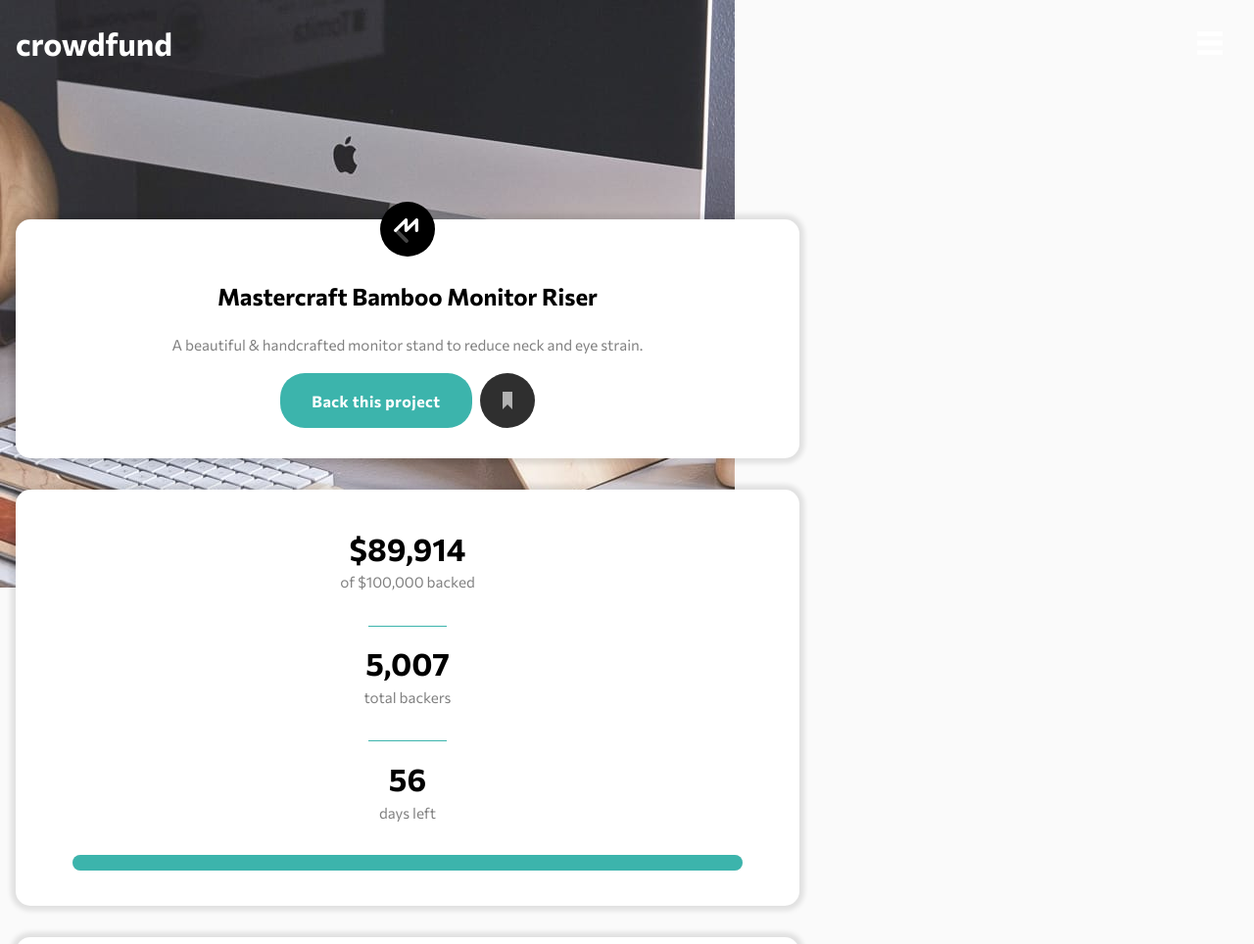
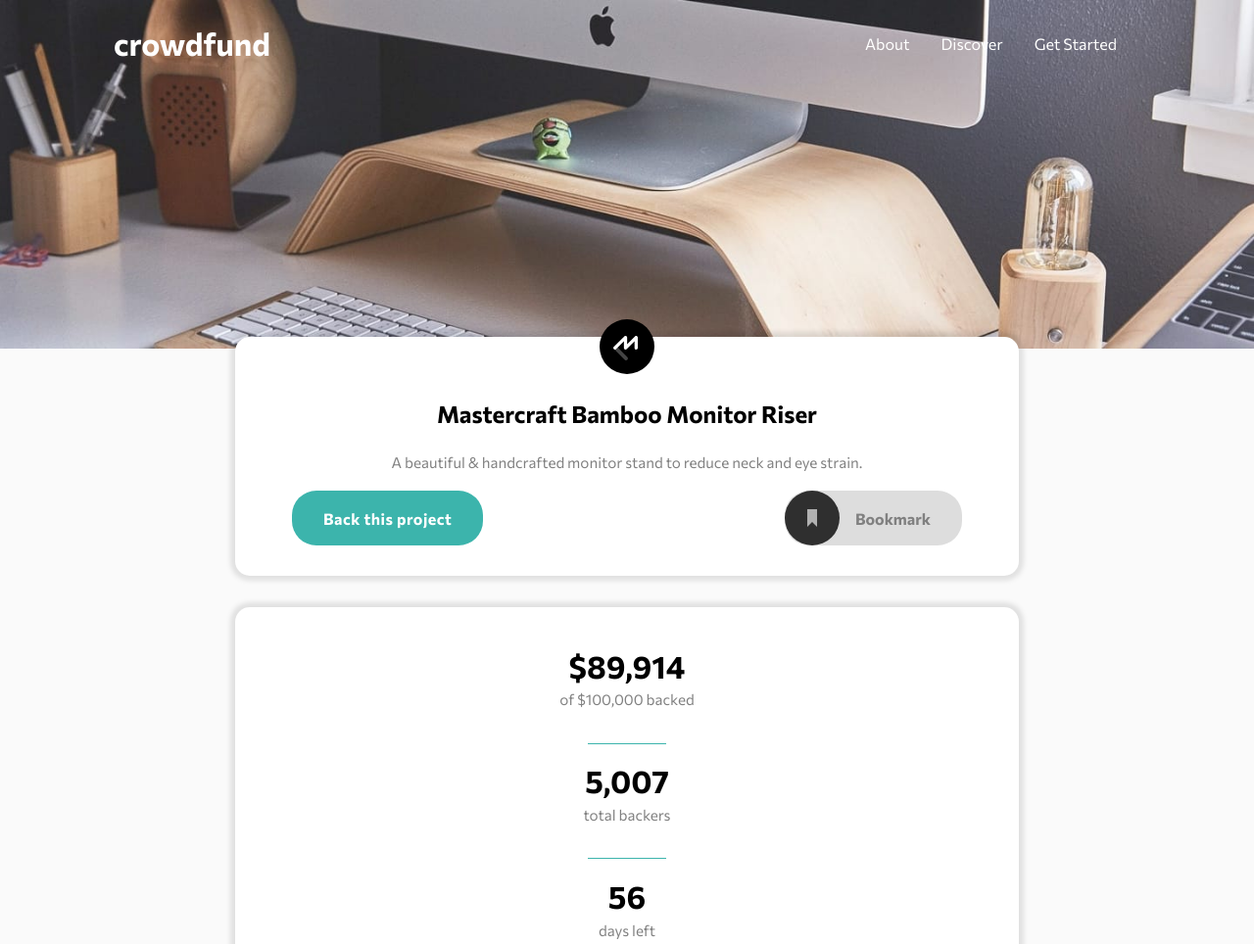
Before and after one commit to kamilp522/crowdfunding-page, a website built with Parcel: page src/index.html in a window 1280 px wide. Shown: the top 964 px of the page at 98% size. Built offline with nearby package versions, Linux system fonts and the light colour scheme.

Commit message:
bdesktop in progress

```diff
--- a/src/index.html
+++ b/src/index.html
@@ -15,6 +15,7 @@
 </head>
 
 <body>
+  <div class="website-wrapper">
     <aside class="sidebar">
       <div class="sidebar-wrapper">
         <ul class="sidebar-menu">
@@ -30,6 +31,11 @@
       </div>
       <nav>
         <a href="#" class="header-logo">crowdfund</a>
+        <ul class="header-menu">
+          <li><a href="#">About</a></li>
+          <li><a href="#">Discover</a></li>
+          <li><a href="#">Get Started</a></li>
+        </ul>
         <div class="header-menu-icon-wrapper">
           <img src="../images/icon-hamburger.svg" alt="open menu" class="menu-icon" />
         </div>
@@ -46,8 +52,8 @@
           </p>
           <div class="btn-bkmrk-wrapper">
             <button class="button back-project-button" id="back-project-button-1">Back this project</button>
-          <a href="#"><img aria-hidden="true" src="../images/icon-bookmark.svg" alt="" /><span
-              class="visually-hidden">Bookmark</span></a>
+            <a class="bookmark" href="#"><img aria-hidden="true" src="../images/icon-bookmark.svg"
+                alt="" /><span>Bookmark</span></a>
           </div>
         </div>
       </section>
@@ -132,9 +138,7 @@
             </div>
           </div>
         </div>
-      </div>
       </section>
-
       <div class="selection-modal">
         <div class="selection-modal-wrapper">
           <div class="modal-intro-container">
@@ -147,6 +151,7 @@
               Riser out in the world?</p>
           </div>
           <div class="pledge-cards-container">
+
             <div class="no-reward-pledge card" id="modal-card-1">
               <div class="choose-pledge-container">
                 <span class="choose" id="modal-choose-1"></span>
@@ -167,6 +172,7 @@
                 </div>
               </div>
             </div>
+
             <div class="bamboo-stand card" id="modal-card-2">
               <div class="choose-pledge-container">
                 <span class="choose" id="modal-choose-2"></span>
@@ -189,6 +195,7 @@
                 </div>
               </div>
             </div>
+
             <div class="black-edition-stand card" id="modal-card-3">
               <div class="choose-pledge-container">
                 <span class="choose" id="modal-choose-3"></span>
@@ -211,6 +218,7 @@
                 </div>
               </div>
             </div>
+
             <div class="mahogany-special-edition card blocked" id="modal-card-4">
               <div class="choose-pledge-container">
                 <span class="choose" id="modal-choose-4"></span>
@@ -236,6 +244,7 @@
           </div>
         </div>
       </div>
+
       <div class="thanks-modal">
         <div class="thanks-modal-container">
           <div class="thanks-modal-img-wrapper">
@@ -249,10 +258,10 @@
             <button class="button thanks-button">Got it!</button>
           </div>
         </div>
-
-
+      </div>
   </div>
   </main>
+
 </body>
 
 </html>
--- /dev/null
+++ b/src/sass/_breakpoints.sass
@@ -0,0 +1,13 @@
+$breakpoints: ("desktop": 1024px, "small_desktop": 756px)
+
+@mixin desktop
+    @media screen and (min-width: map-get($breakpoints, "desktop"))
+        @content
+
+@mixin desktopDown
+    @media screen and (max-width: map-get($breakpoints, "desktop"))
+        @content
+
+@mixin desktopSmall
+    @media screen and (min-width: map-get($breakpoints, "small_desktop"))
+        @content
--- a/src/sass/components/_header.sass
+++ b/src/sass/components/_header.sass
@@ -1,11 +1,22 @@
 @use '../abstracts' as abs
+@use '../breakpoints' as br
 
 header
     min-height: 40vh
 
+    @include br.desktop
+        min-height: 55vh
+
     .header-img-wrapper
         position: absolute
+        top: 0
+        left: 0
+        width: 100%
 
+        img
+            @include br.desktopSmall
+                content: url(../../../images/image-hero-desktop.jpg)
+                width: 100%
     nav
         position: relative
         display: flex
@@ -19,6 +30,19 @@ header
         color: white
         font-weight: 700
         font-size: 2rem
+        flex-grow: 1
+
+    .header-menu
+        display: flex
+
+        @include br.desktopDown
+            display: none
+
+        li
+            padding: 0 1em
+
+            a
+                color: white
 
     .menu-icon
         height: 2.5rem
@@ -26,5 +50,8 @@ header
         padding: 0.5em
         cursor: pointer
 
+        @include br.desktop
+            display: none
+
         &.active
             content: url(../../images/icon-close-menu.svg)
--- a/src/sass/components/_section_welcome.sass
+++ b/src/sass/components/_section_welcome.sass
@@ -1,4 +1,5 @@
 @use '../abstracts' as abs
+@use '../_breakpoints' as br
 
 .welcome-info
     display: flex
@@ -17,6 +18,9 @@
 
     .welcome-container
 
+        @include br.desktop
+            width: 90%
+
         .logo-mastercraft
             position: relative
             align-self: center
@@ -31,6 +35,24 @@
         .btn-bkmrk-wrapper
             display: flex
             justify-content: center
+
+            @include br.desktop
+                justify-content: space-between
+
+            .bookmark
+                display: flex
+                align-content: center
+                justify-content: center
+                background-color: #ddd
+                border-radius: 25px
+
+                span
+                    align-self: center
+                    padding: 1em 2em 1em 1em
+                    display: block
+                    color: grey
+                    font-weight: 700
+
 
 
 
--- a/src/sass/components/_selection_modal.sass
+++ b/src/sass/components/_selection_modal.sass
@@ -8,7 +8,8 @@
     left: 0
 
     &.active
-        display: block
+        display: flex
+        justify-content: center
 
     &::before
         opacity: 1
--- a/src/sass/components/_thanks_modal.sass
+++ b/src/sass/components/_thanks_modal.sass
@@ -8,7 +8,8 @@
     right: 0
 
     &.active
-        display: block
+        display: flex
+        justify-content: center
 
     &::before
         opacity: 1
--- a/src/sass/style.sass
+++ b/src/sass/style.sass
@@ -1,3 +1,4 @@
+@use 'breakpoints' as br
 @use 'abstracts' as abs
 @use 'resets'
 @use 'components'
@@ -9,9 +10,22 @@ body
     background-color: rgb(250, 250, 250)
     font-family: abs.$ff-main
     font-weight: 400
+    margin: 0 auto
+    display: flex
+    justify-content: center
+
+    @include br.desktop
+
+
+    .website-wrapper
+        max-width: 1080px
+        overflow: hidden
 
 main
     position: relative
+    display: flex
+    flex-direction: column
+    align-items: center
 
 h2
     font-size: 1.3rem
```
Also changed, not shown: dist/image-hero-desktop.239ee23e.jpg (added), dist/image-hero-desktop.896498fd.jpg (added), dist/index.html, 2 other files. Lines whose indentation alone changed are shown as unchanged.
